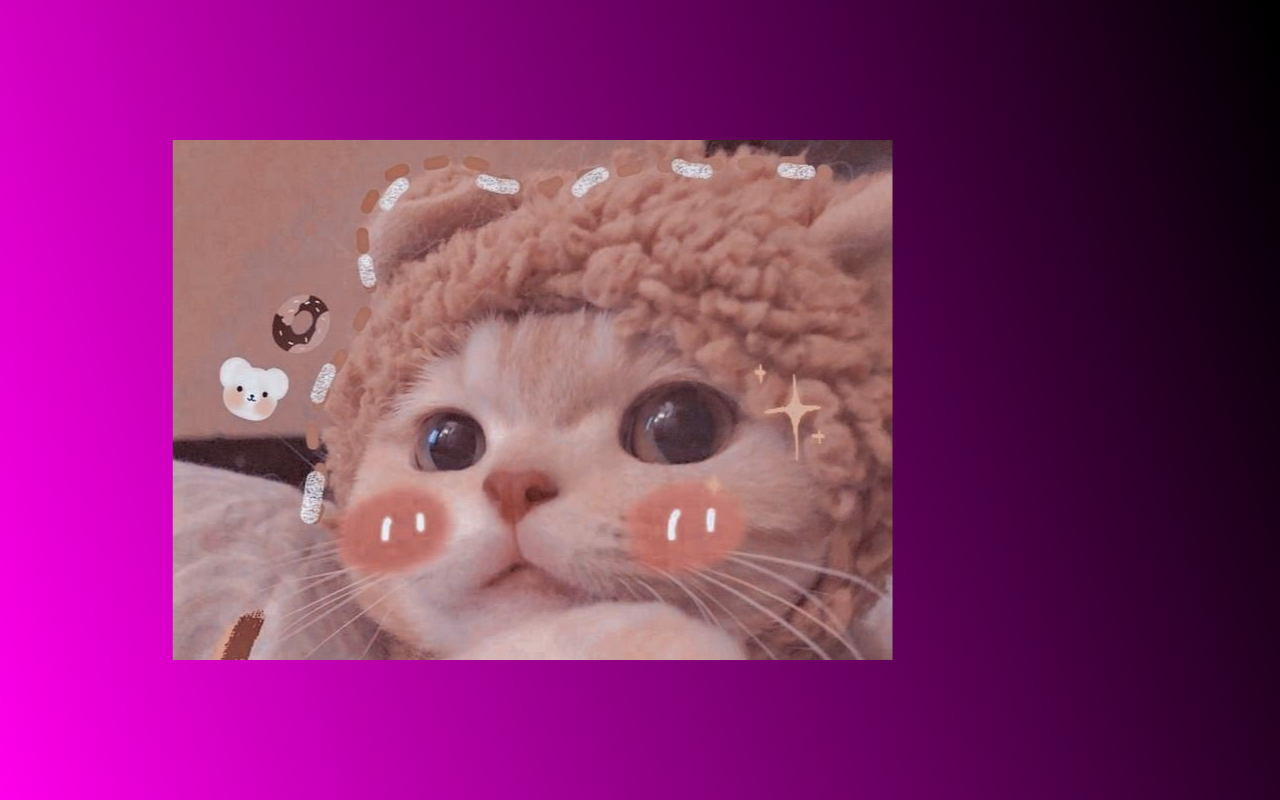
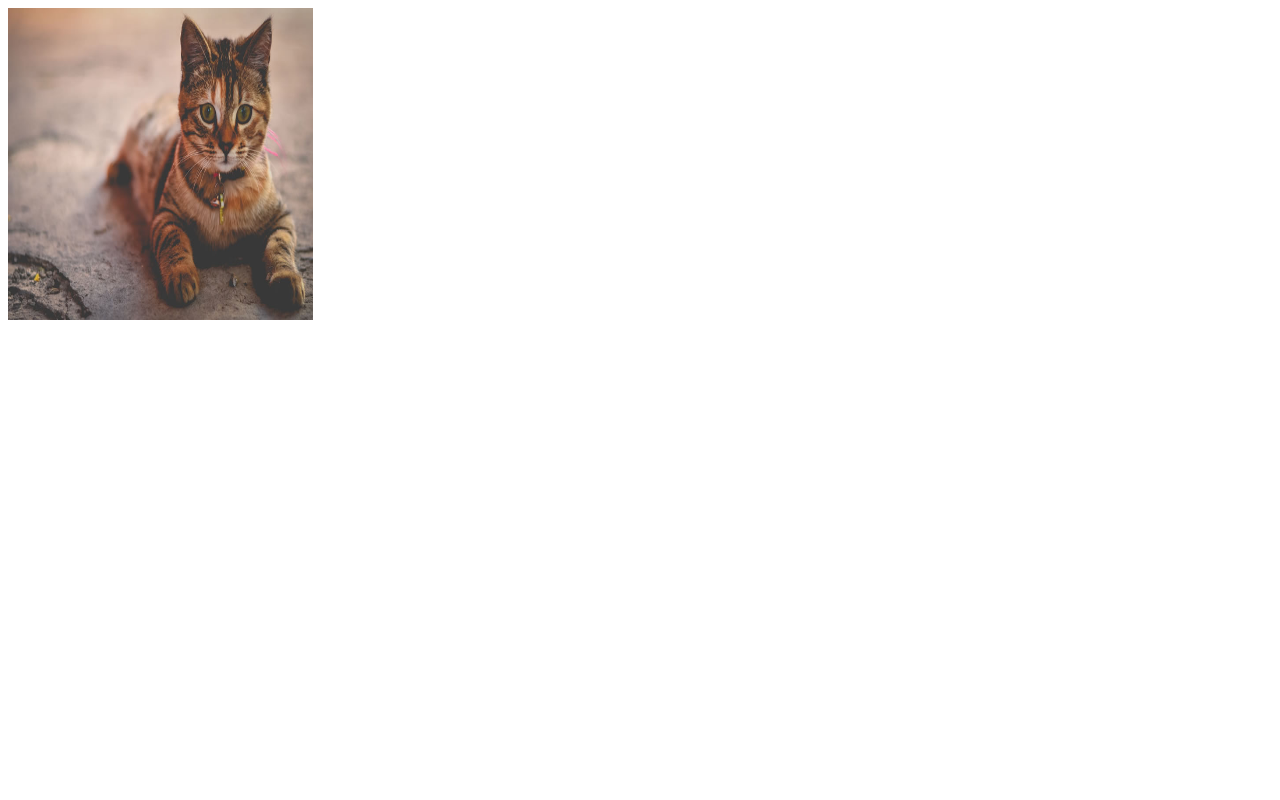
Before and after one commit to digsales/Projeto-Gatinho_Engenharia-de-Software, a plain HTML site: page Index.HTML in a window 1280 px wide. Drawn offline with Linux system fonts and the light colour scheme.

Commit message:
joao bobo

```diff
--- a/Index.HTML
+++ b/Index.HTML
@@ -1,35 +1,16 @@
 <!DOCTYPE html>
-<html lang="pt-br">
-<head>
-    <meta charset="UTF-8">
-    <meta http-equiv="X-UA-Compatible" content="IE=edge">
-    <meta name="viewport" content="width=device-width, initial-scale=1.0">
-    <title>gatinho</title>
-</head>
-<style>
-    body{
-        margin: 0;
-        padding: 0;
-        height: 100vh;
-        width: 100vw;
-        background: linear-gradient(72deg, rgb(255, 0, 234),#000000 99%);
-    }
-    .content{
-        height: 520px;
-        width: 935px;
-        overflow: hidden;
-        position: absolute;
-        top: 50%;
-        left: 50%;
-        transform: translate(-50%, -50%);
-    }
-
-</style>
-<body>
-    <div class ="content">
-                <img src="./imagem/foto1.jpg" alt="Gato inde" id="myPicture" >
-    </div>
-    <script>
-    </script>
-</body>
+<html>
+  <head>
+    <title>Random Image</title>
+    <script src="script.js"></script>
+  </head>
+  <body>
+    <img
+      src="images/spacer.gif"
+      width="305"
+      height="312"
+      id="myPicture"
+      alt="some image"
+    />
+  </body>
 </html>
--- /dev/null
+++ b/script.js
@@ -0,0 +1,13 @@
+window.onload = choosePic;
+
+var myPix = new Array(
+  "imagem/foto1.jpg",
+  "imagem/foto2.jpg",
+  "imagem/foto3.jpg",
+  "imagem/foto4.jpg"
+);
+
+function choosePic() {
+  var randomNum = Math.floor(Math.random() * myPix.length);
+  document.getElementById("myPicture").src = myPix[randomNum];
+}
```
